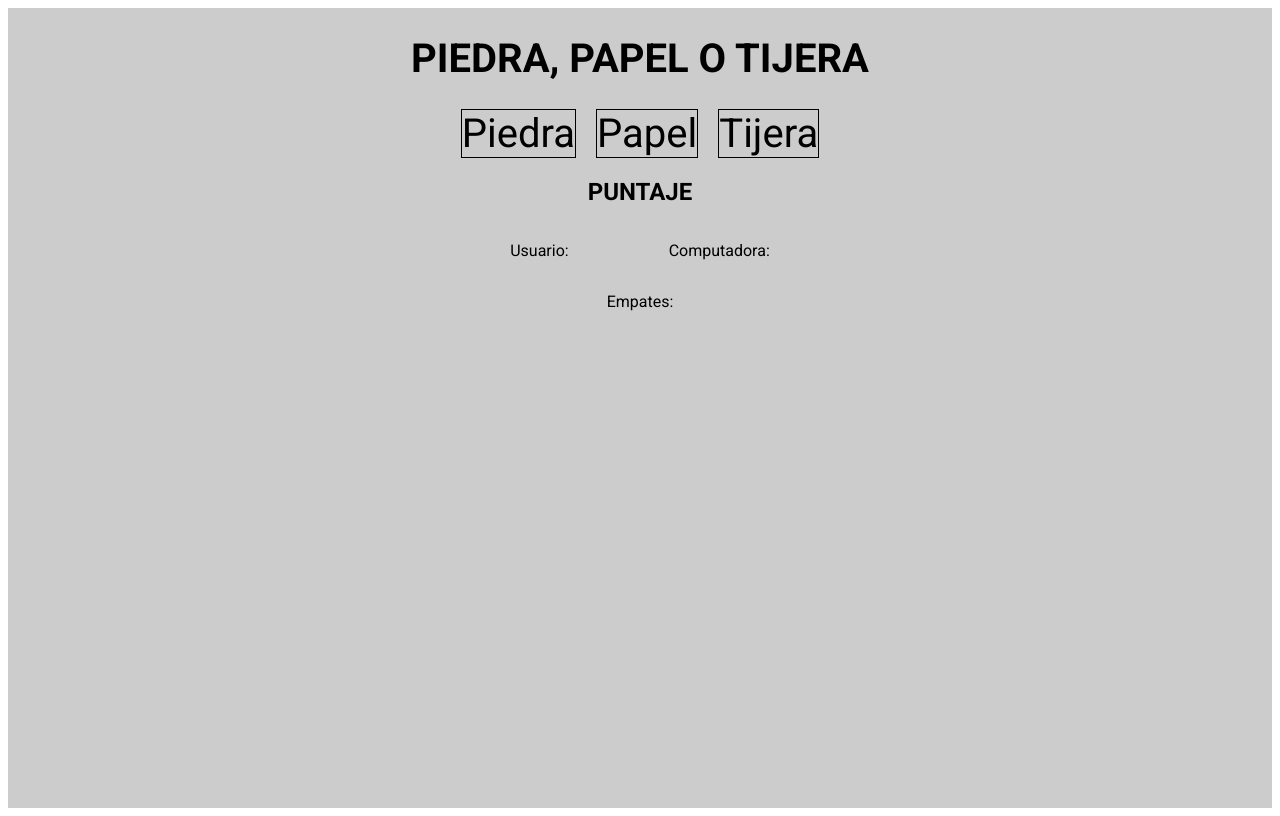
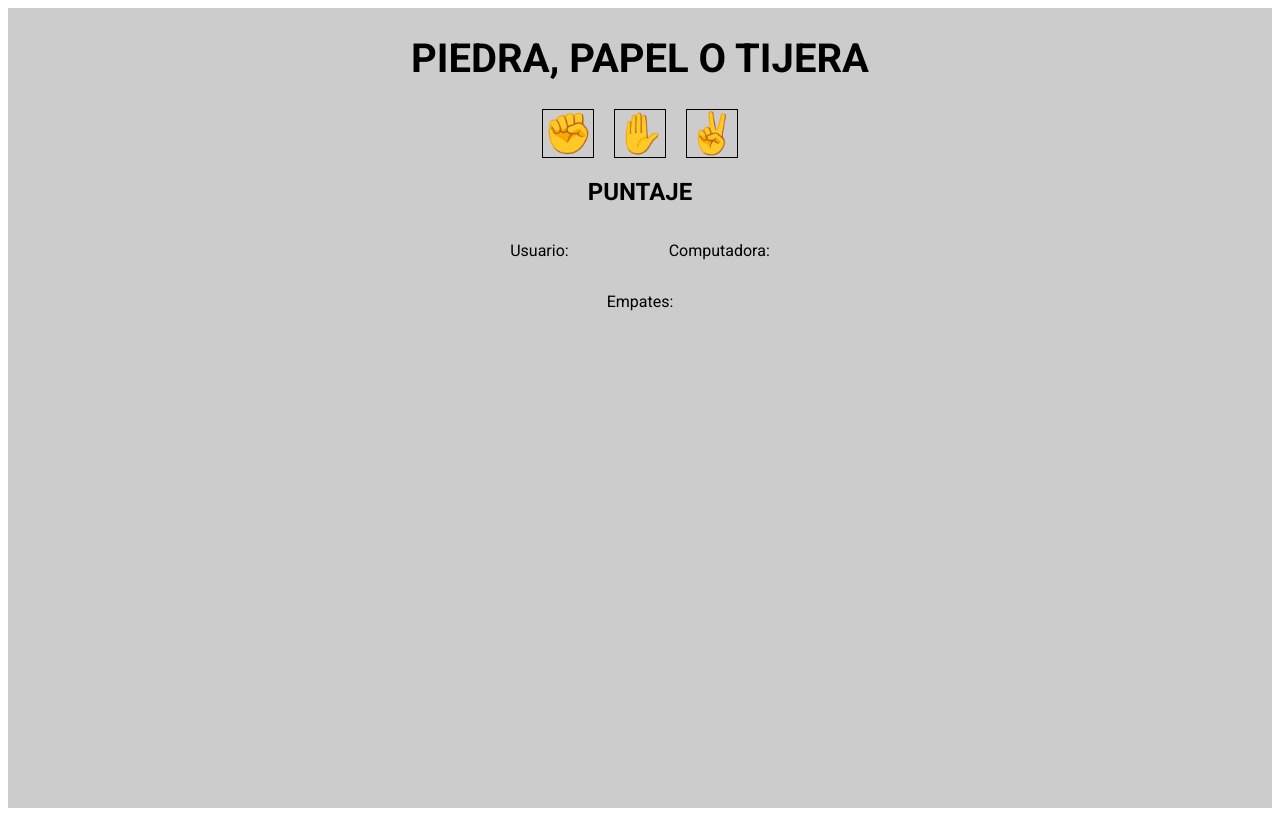
Before and after one commit to Morralito/rock-paper-scissors, a plain HTML site: page index.html in a window 1280 px wide. Drawn offline with Linux system fonts and the light colour scheme.

Commit message:
sustituir texto por emojis

```diff
--- a/index.html
+++ b/index.html
@@ -12,9 +12,9 @@
         <h1>PIEDRA, PAPEL O TIJERA</h1>
 
         <div class="opciones">
-            <div id="piedra" class="piedra">Piedra</div>
-            <div id="papel" class="papel">Papel</div>
-            <div id="tijera" class="tijera">Tijera</div>
+            <div id="piedra" class="piedra">✊</div>
+            <div id="papel" class="papel">✋</div>
+            <div id="tijera" class="tijera">✌️</div>
         </div>
 
         <div class="puntajes">
```
